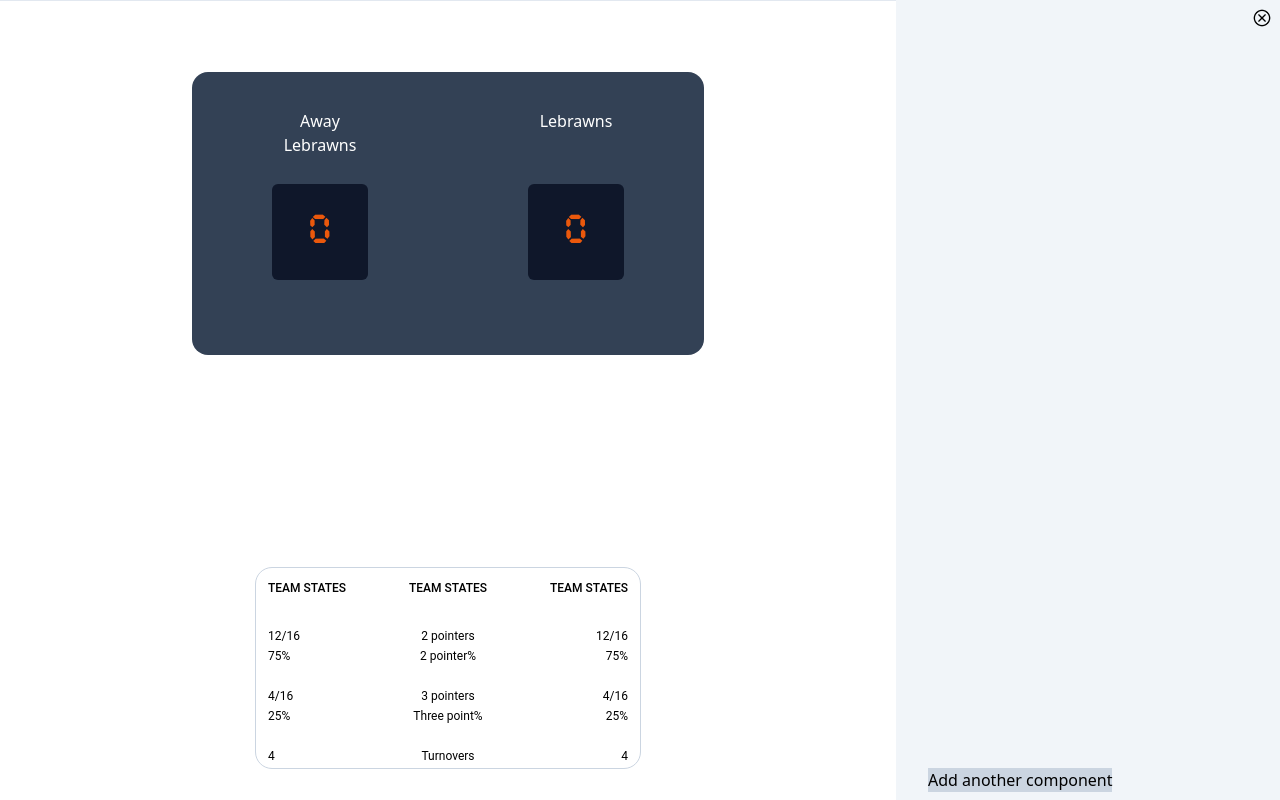
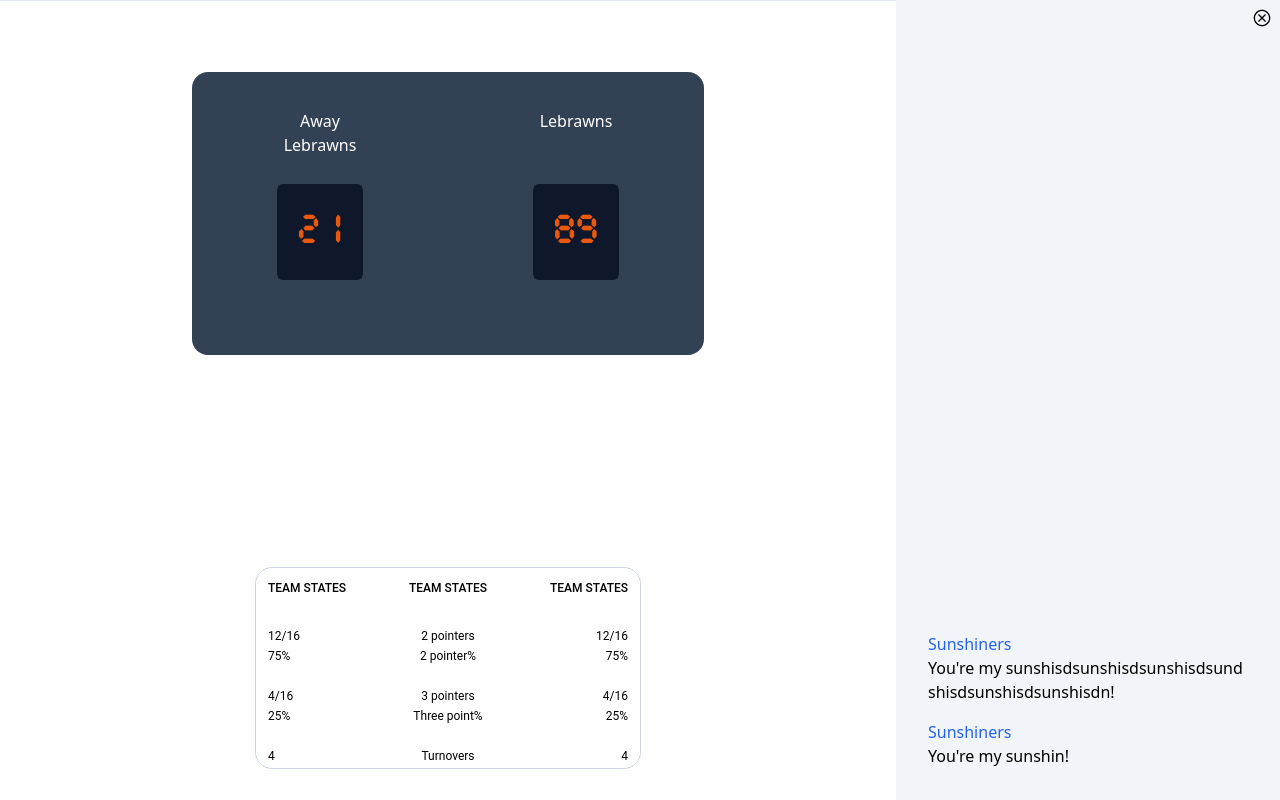
Before and after one commit to piderking/March-Madness-Bracket, a React (Create React App) app: page / in a window 1280 px wide. Built offline with nearby package versions, Linux system fonts and the light colour scheme; the HTML template or start-up script is replaced by a standard one.

Commit message:
Working play by play system

```diff
--- a/src/App.jsx
+++ b/src/App.jsx
@@ -2,14 +2,30 @@ import Bracket from "./bracket"
 import {Scoreboard} from "./scoreboard"
 import {Playbyplay} from "./playbyplay"
 import { useState } from "react"
+
+
+function getRandomScore() {
+  return Math.floor(Math.random() * 100);
+}
+
 export default function App() {
   const [home, setHome] = useState({
     name: "Lebrawns",
-    score:0,
+    score:getRandomScore(),
+    twoPointers:0,
+    twoPointerAttempts:0,
+    threePointers:0,
+    threePointerAttempts:0,
+    turnovers:0,
   })
   const [away, setAway] = useState({
     name: "Away Lebrawns",
-    score:0,
+    score:getRandomScore(),
+    twoPointers:0,
+    twoPointerAttempts:0,
+    threePointers:0,
+    threePointerAttempts:0,
+    turnovers:0,
   })
   return (
     <div className="h-screen flex flex-row">
--- a/src/playbyplay.jsx
+++ b/src/playbyplay.jsx
@@ -1,6 +1,9 @@
-import React, { useState } from 'react';
-const plays = [{team: "Sunshiners", text: "You're my sunshisdsunshisdsunshisdsund shisdsunshisdsunshisdn!"}, {team: "Sunshiners", text: "You're my sunshin!"}]
+import React, { useState, useEffect } from 'react';
 
+export const plays = [{team: "Sunshiners", text: "You're my sunshisdsunshisdsunshisdsund shisdsunshisdsunshisdn!"}, {team: "Sunshiners", text: "You're my sunshin!"}]
+export function addPlay(team, name, text){
+
+}
 
 const ParentComponent = ({ children }) => {
     return (
@@ -10,7 +13,7 @@ const ParentComponent = ({ children }) => {
     )
   }
 
-  const Play = ({ children, pos}) => {
+  const Play = ({ _children, pos}) => {
     return <div className='flex-1 flex flex-col mt-4'>
             <div className="flex-1 ml-8 text-left text-blue-600">{plays[pos].team}</div>
             <div className="flex-2 ml-8 text-left text-wrap" >{plays[pos].text} </div>
@@ -18,9 +21,10 @@ const ParentComponent = ({ children }) => {
   }
 
 
-export function Playbyplay(){
+export function Playbyplay({_children, home, away}){
     const [hidden, setHidden] = useState(false)
     const [numChildren, setNumChildren] = useState(0)
+    const [count, setCount] = useState(0); // setInterval Stuffy
 
     const children = []
 
@@ -39,6 +43,21 @@ export function Playbyplay(){
         setHidden(!hidden)
         console.log(children)
     }
+
+    useEffect(() => {
+        //Implementing the setInterval method
+        const interval = setInterval(() => {
+            setCount(count + 1);
+                if (plays.length > children.length ){
+                    addComponent() // If there's more plays then add them
+                }
+
+        }, 1000);
+
+        //Clearing the interval
+        return () => clearInterval(interval);
+    }, [count]);
+
     return (
         <>
             <div className="">
@@ -49,13 +68,9 @@ export function Playbyplay(){
 
             <div className={  hidden ? 'hidden ' : ' '  +  "flex-inital w-96 bg-slate-100  overflow-y-auto"}>
                 <div className='flex flex-col-reverse bottom-8 absolute '>
-                    <div className="flex-inital h-8">
-
-                    </div>
                     <ParentComponent addComponent={addComponent}>{children}</ParentComponent>
 
                 </div>
-                <button className='ml-8 bg-slate-300 bottom-2 absolute'  onClick={addComponent}>Add another component</button>
             </div>
 
         </>
--- a/src/scoreboard.jsx
+++ b/src/scoreboard.jsx
@@ -1,7 +1,5 @@
 import React, { useState } from 'react';
-function getRandomScore() {
-    return Math.floor(Math.random() * 140);
-  }
+
 export function Scoreboard({children, home, away}) {
 
 
@@ -40,7 +38,7 @@ export function Scoreboard({children, home, away}) {
                             <div className="flex-1 flex flex-col">
                                 <div className="flex-1"></div>
                                 <div className="flex-2 text-l">{away.name}</div>
-                                <div className="flex-inital w-24 h-24 bg-slate-900 rounded-md flex flex-col ">
+                                <div className="flex-inital h-24 bg-slate-900 rounded-md flex flex-col ">
                                     <div className="flex-1"></div>
                                     <div className="flex-1 text-orange-600 text-4xl font-scoreboard">{away.score}</div>
                                     <div className="flex-1"></div>
@@ -54,7 +52,7 @@ export function Scoreboard({children, home, away}) {
                             <div className="flex-1 flex flex-col">
                                 <div className="flex-1"></div>
                                 <div className="flex-2 text-l">{home.name}</div>
-                                <div className="flex-inital w-24 h-24 bg-slate-900 rounded-md flex flex-col ">
+                                <div className="flex-inital h-24 bg-slate-900 rounded-md flex flex-col ">
                                     <div className="flex-1"></div>
                                     <div className="flex-1 text-orange-600 text-4xl font-scoreboard">{home.score}</div>
                                     <div className="flex-1"></div>
```
Also changed, not shown: src/throwaya.html (+13 -0 lines).
